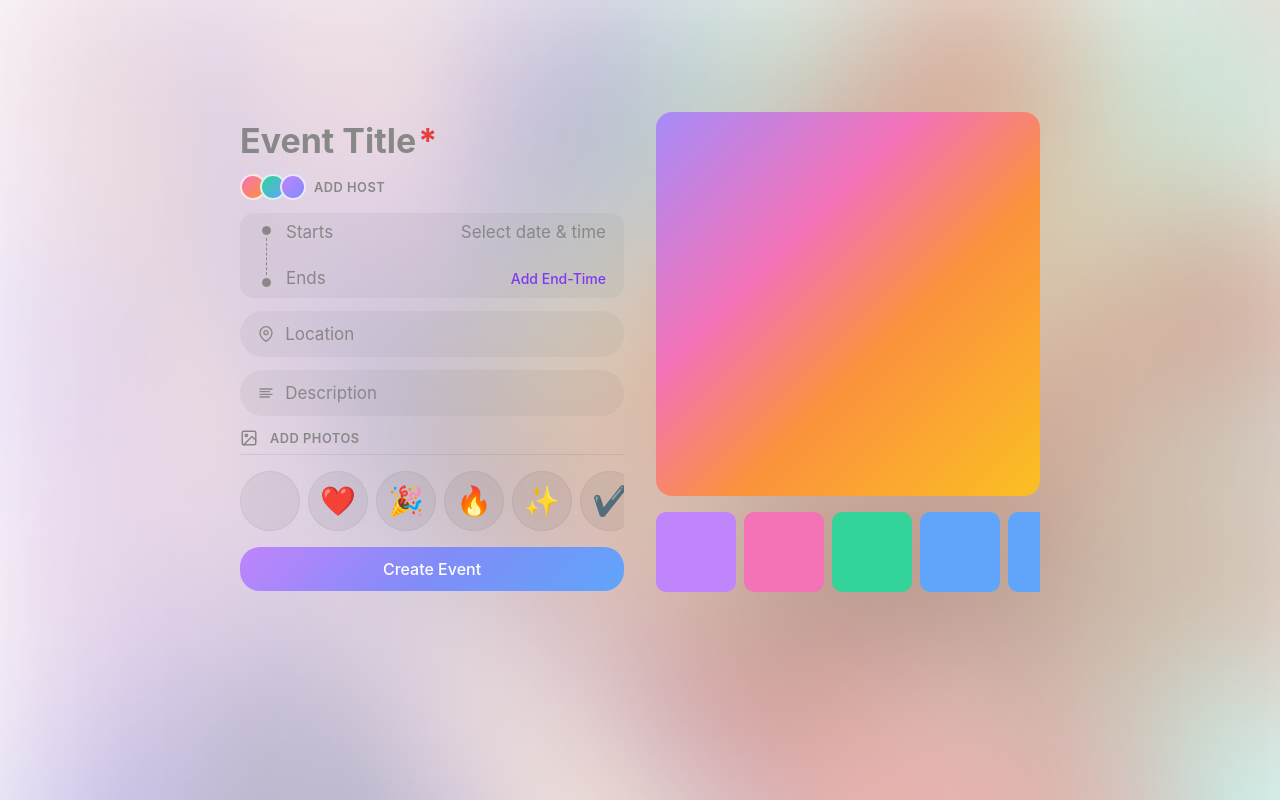
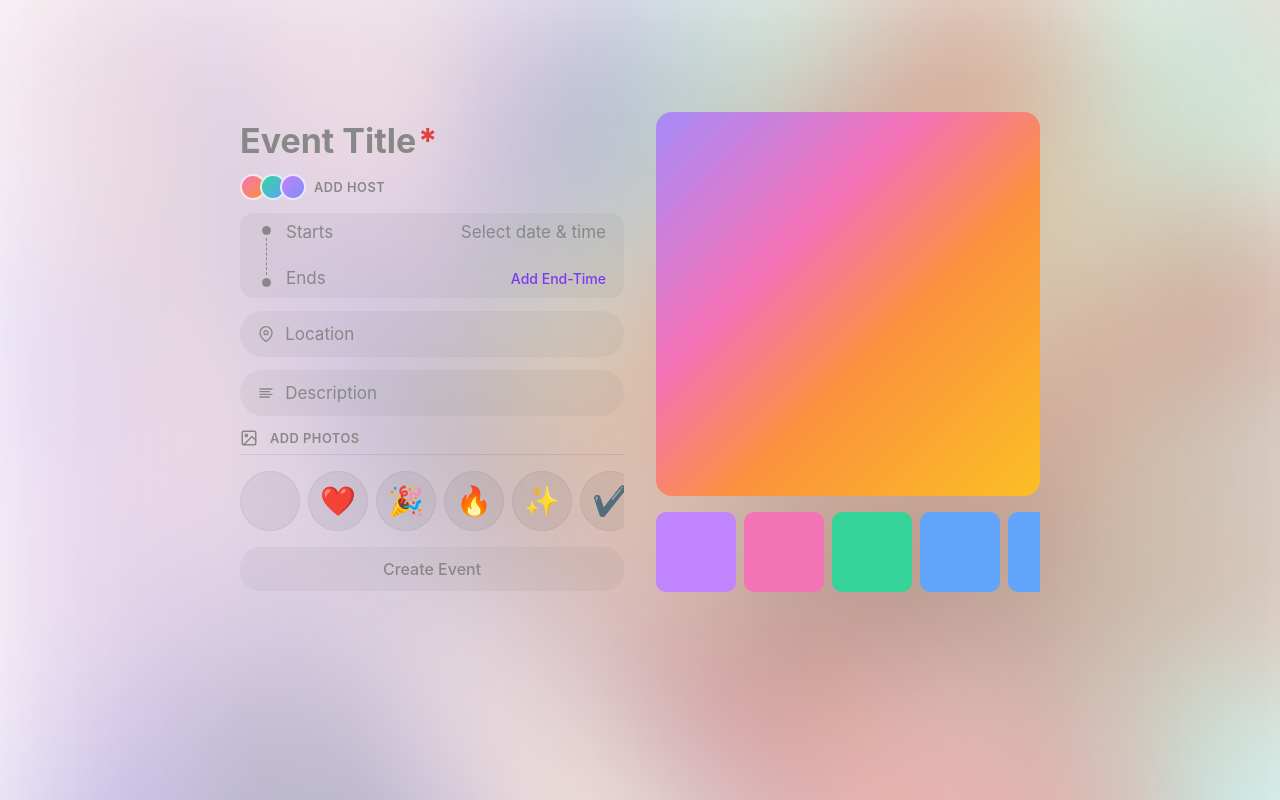
Before and after one commit to julian-cardone/doorlist-interview, a React (Vite) app: page /events/create in a window 1280 px wide. Built offline with nearby package versions, Linux system fonts and the light colour scheme.

Commit message:
disable button

```diff
--- a/src/components/ui/Button/Button.module.css
+++ b/src/components/ui/Button/Button.module.css
@@ -42,6 +42,12 @@
   transition: opacity 0.15s;
 }
 
-.primary:hover {
+.primary:hover:not(:disabled) {
   opacity: 0.88;
 }
+
+.primary:disabled {
+  background: rgba(80, 80, 80, 0.055);
+  color: var(--color-text-muted);
+  cursor: default;
+}
--- a/src/features/events/components/EventCreateForm/EventCreateForm.tsx
+++ b/src/features/events/components/EventCreateForm/EventCreateForm.tsx
@@ -23,8 +23,11 @@ export function EventCreateForm({
     handleSubmit,
     watch,
     setValue,
-    formState: { errors },
-  } = useForm<EventFormData>({ resolver: zodResolver(EventFormSchema) });
+    formState: { errors, isValid },
+  } = useForm<EventFormData>({
+    resolver: zodResolver(EventFormSchema),
+    mode: "onChange",
+  });
 
   return (
     <form className={styles.form} onSubmit={handleSubmit(onSubmit)}>
@@ -106,7 +109,7 @@ export function EventCreateForm({
           ))}
         </div>
       </div>
-      <Button variant="primary" type="submit" disabled={isSubmitting}>
+      <Button variant="primary" type="submit" disabled={!isValid || isSubmitting}>
         {isSubmitting ? "Creating…" : "Create Event"}
       </Button>
     </form>
--- a/src/features/events/models/event.ts
+++ b/src/features/events/models/event.ts
@@ -2,7 +2,8 @@ import { z } from "zod";
 
 export const EventFormSchema = z.object({
   title: z.string().min(1, "Title is required"),
-  startAt: z.string().min(1, "Start time is required"),
+  //   startAt: z.string().min(1, "Start time is required"),
+  startAt: z.string().optional(),
   endAt: z.string().optional(),
   location: z.string().optional(),
   description: z.string().optional(),
```
